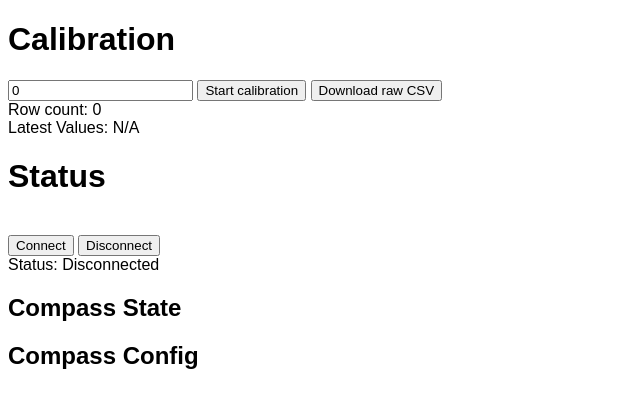
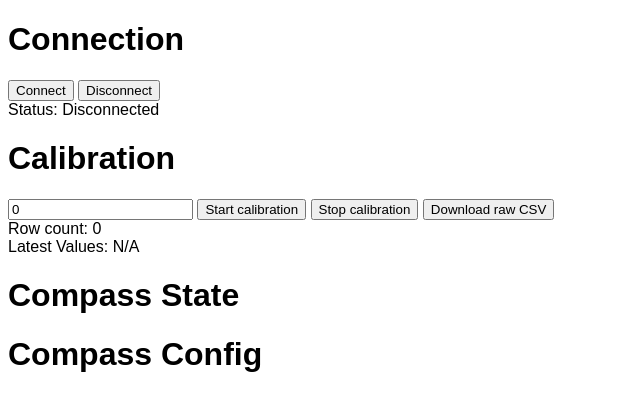
Before and after one commit to heavior/arduino-compass, a website: page ble-webapp/index.html in a window 1280 px wide. Both pictures are taken after a click on the button "Start calibration". Shown: the whole page, without its empty margins (0-640 px from the left). Drawn offline with Linux system fonts and the light colour scheme.

Commit message:
fixing calibration web app

```diff
--- a/ble-webapp/index.html
+++ b/ble-webapp/index.html
@@ -25,23 +25,24 @@
   </head>
   <body>
 
+    <h1>Connection</h1>
+    <button onclick="connect()">Connect</button>
+    <button onclick="disconnect()">Disconnect</button>
+    <div id="status">Status: Disconnected</div>
+
     <h1>Calibration</h1>
     <input type="text" id="calibrationAngle" placeholder="Enter angle" value="0">
     <button id="startCalibration">Start calibration</button>
+    <button id="stopCalibration">Stop calibration</button>
 
     <button id="downloadRaw">Download raw CSV</button>
     <div id="counter">Row count: 0</div>
     <div id="output">Latest Values: N/A</div>
 
-    <h1>Status</h1><br>
-    <button onclick="connect()">Connect</button>
-    <button onclick="disconnect()">Disconnect</button>
-    <div id="status">Status: Disconnected</div>
-
-    <h2>Compass State</h2>
+    <h1>Compass State</h1>
     <p id="compassState"></p>
 
-    <h2>Compass Config</h2>
+    <h1>Compass Config</h1>
     <p id="compassConfig"></p>
 
   </body>
@@ -210,11 +211,13 @@
             // Write the command
             await calibrationControlCharacteristic.writeValue(command);
 
-            console.log('Command sent successfully.');
+            console.log('Calibration command sent successfully, angle:', angle);
           } catch (error) {
             console.error('Error:', error);
           }
-          calibrationAngleInput.value = angle;
+          if(angle>=0){
+            calibrationAngleInput.value = angle;
+          }
         }
       }
 
@@ -254,6 +257,11 @@
       startingAngle = parseInt(calibrationAngleInput.value);
       await startCalibration(startingAngle);
     });
+    document.querySelector('#stopCalibration').addEventListener('click', async () => {
+      await startCalibration(-1);
+    });
+
+
 
 
   </script>
```
